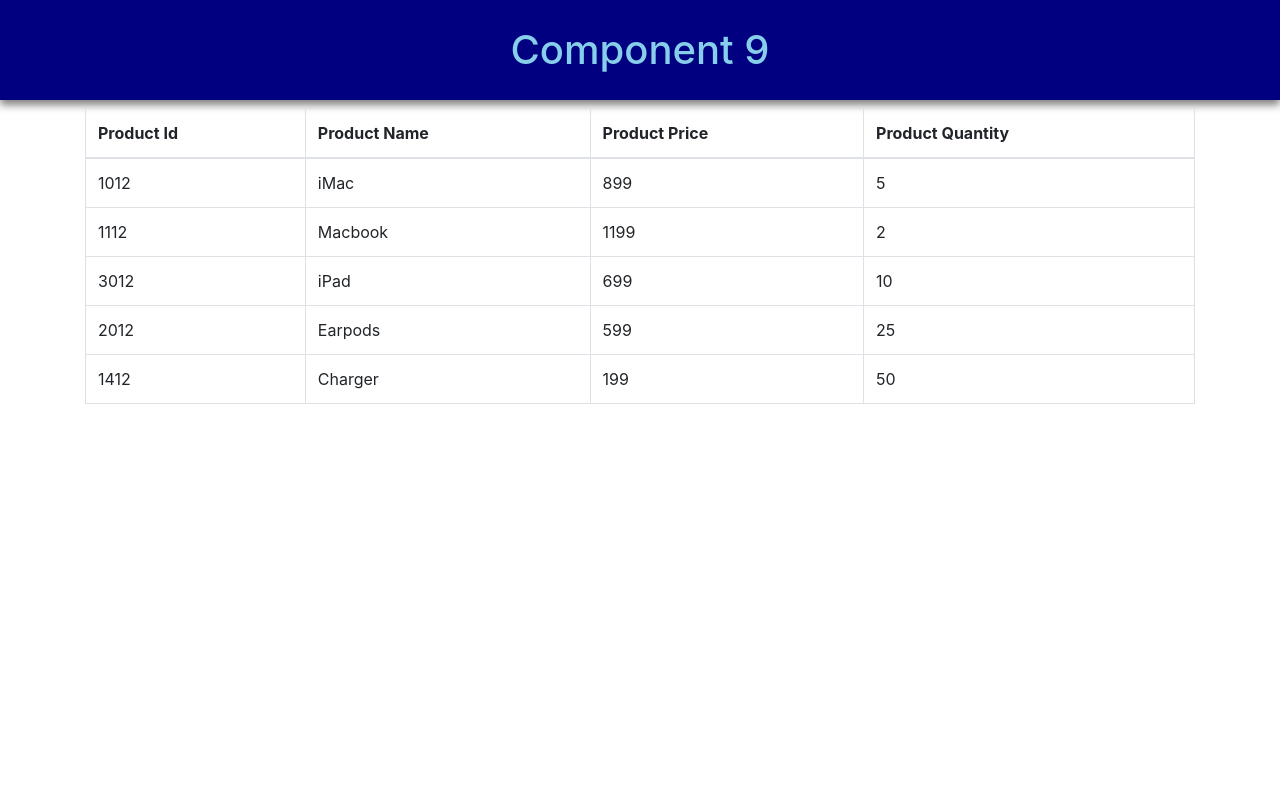
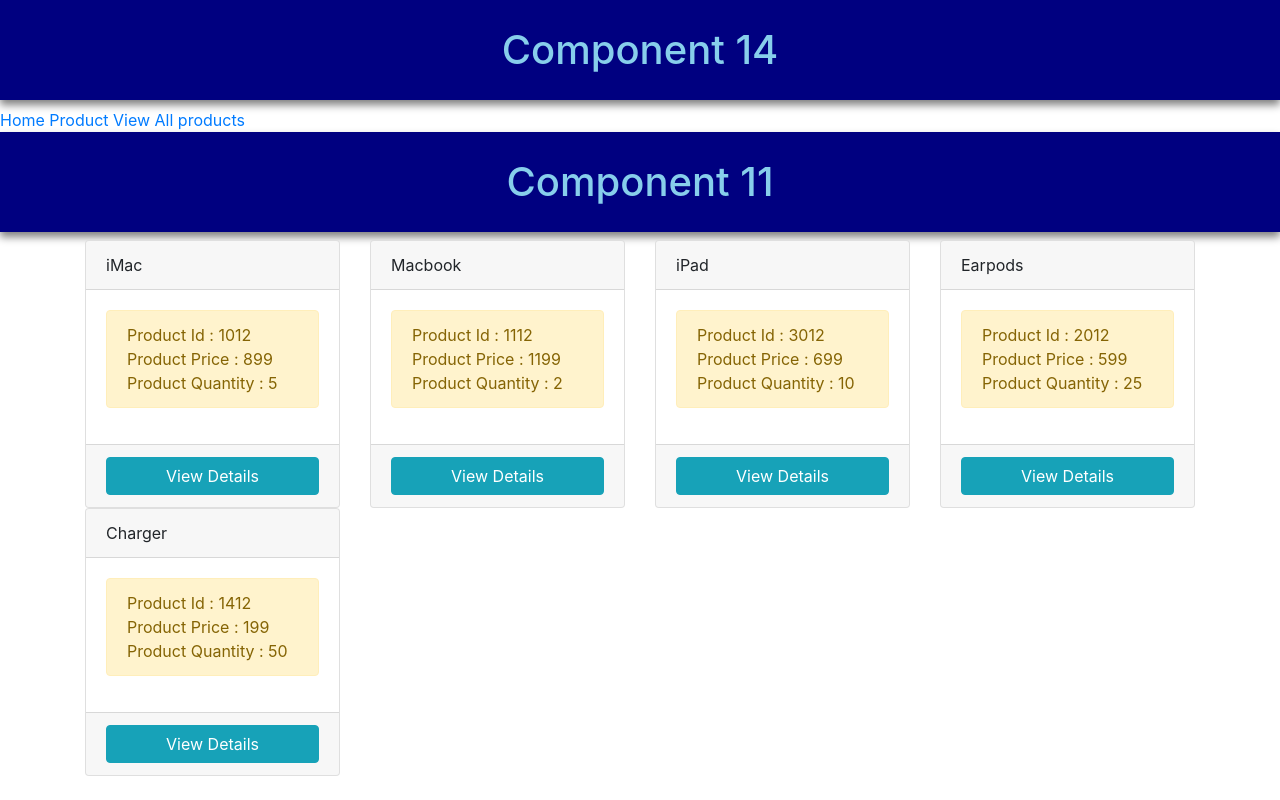
Before and after one commit to abhayraj81/FSD-MERN, a React (Vite) app in the folder React/myFirstApp/: page /products in a window 1280 px wide. Built offline with nearby package versions, Linux system fonts and the light colour scheme.

Commit message:
Modular Component

```diff
--- a/React/myFirstApp/package.json
+++ b/React/myFirstApp/package.json
@@ -11,7 +11,8 @@
   },
   "dependencies": {
     "react": "^19.2.8",
-    "react-dom": "^19.2.8"
+    "react-dom": "^19.2.8",
+    "react-router-dom": "^7.18.2"
   },
   "devDependencies": {
     "@eslint/js": "^10.0.1",
--- a/React/myFirstApp/src/App.jsx
+++ b/React/myFirstApp/src/App.jsx
@@ -11,14 +11,20 @@
 import Comp7 from './myComp07-ternary-conditional-rendering'
 import Comp8 from './myComp08-array-map-rendering'
 import Comp9 from './myComp09-dynamic-table-rendering'
+import Comp10 from './myComp10-parent-child'
+import Comp11 from './myComp11-cards'
+import Comp12 from './myComp12'
+import Comp13 from './myComp13'
+import ShowDetails from './myComp13'
+import Comp14 from './myComp14'
 //import './App.css'
 
-function App() {
-  const [count, setCount] = useState(0)
+function App() {  const [count, setCount] = useState(0)
 
   return (
     <>
-    <Comp9/>
+    <Comp14/>
+
       {/* <section id="center">
         <div className="hero">
           <img src={heroImg} className="base" width="170" height="179" alt="" />
--- a/React/myFirstApp/src/main.jsx
+++ b/React/myFirstApp/src/main.jsx
@@ -1,10 +1,13 @@
 import { StrictMode } from 'react'
 import { createRoot } from 'react-dom/client'
+import { BrowserRouter } from 'react-router-dom'
 //import './index.css'
 import App from './App.jsx'
 
 createRoot(document.getElementById('root')).render(
   <StrictMode>
+    <BrowserRouter>
     <App />
+    </BrowserRouter>
   </StrictMode>,
 )
--- /dev/null
+++ b/React/myFirstApp/src/myComp10-parent-child.jsx
@@ -0,0 +1,35 @@
+function ChildComponent({children,name,age})
+{
+    // console.log(props);
+    return(<>
+        <h3 align="center">Child Component</h3>
+        {name}
+        {children}
+    </>
+    )
+}
+function Comp10(){
+
+    let myCss = {
+        backgroundColor:"navy",
+        color:"skyblue",
+        textAlign:"center",
+        lineHeight:"100px",
+        boxShadow:"0 5px 8px grey"
+    };
+
+    return(
+        <>
+            <h1 style={myCss} align="center">Component 10</h1>
+            <ChildComponent age = {34} name = {"Virat"} >
+                <p>
+                    Lorem ipsum dolor sit amet consectetur adipisicing elit. In, similique!
+                    <button>Button</button>
+                </p>
+            </ChildComponent>
+
+
+        </>
+    );
+}
+export default Comp10
--- /dev/null
+++ b/React/myFirstApp/src/myComp11-cards.jsx
@@ -0,0 +1,59 @@
+import {Link} from 'react-router-dom'
+
+function Mycard( {product} )
+{
+    return(<>
+        <div className="card">
+            <div className="card-header">{product.proName}</div>
+            <div className="card-body">
+                <p className="alert alert-warning">
+                    Product Id : {product.proID} <br/>
+                    Product Price : {product.proPrice} <br/>
+                    Product Quantity : {product.proQty} <br/>
+                </p>
+            </div>
+            <div className="card-footer">
+                <Link to={`/details/${product.proID}`} className="btn btn-info btn-block">
+                    View Details
+                </Link>
+            </div>
+
+        </div>
+    </>)
+}
+
+function Comp11(){
+    let myCss = {
+        backgroundColor:"navy",
+        color:"skyblue",
+        textAlign:"center",
+        lineHeight:"100px",
+        boxShadow:"0 5px 8px grey"
+    }
+    const productDetails = [
+        {proID: 1012 , proName: "iMac" ,    proPrice: 899,  proQty:5},
+        {proID: 1112 , proName: "Macbook" , proPrice: 1199, proQty:2},
+        {proID: 3012 , proName: "iPad" ,    proPrice: 699,  proQty:10},
+        {proID: 2012 , proName: "Earpods" , proPrice: 599,  proQty:25},
+        {proID: 1412 , proName: "Charger" , proPrice: 199,  proQty:50},
+    ];
+
+    return (
+        <>
+            <h1 style={myCss} align="center">Component 11</h1>
+
+            <div className="container">
+                {productDetails.length > 0 && (
+                <div className="row">
+                    {productDetails.map((product) => (
+                        <div className="col-lg-3 col-md-4 col-sm-6">
+                            <Mycard product={product}/>
+                        </div>
+                    ))}
+                </div>
+                )}
+            </div>
+        </>
+    );
+}
+export default Comp11
--- /dev/null
+++ b/React/myFirstApp/src/myComp12.jsx
@@ -0,0 +1,46 @@
+import {Routes, Route} from 'react-router-dom'
+import Comp1 from './myComp01-basic-component';
+import Comp2 from './myComp02-component-with-text';
+import ShowDetails from './myComp13';
+
+
+
+function ChildComponent({children,name,age})
+{
+    // console.log(props);
+    return(<>
+        <h3 align="center">Child Component</h3>
+        {name}
+        {children}
+    </>
+    )
+}
+function Comp12(){
+
+    let myCss = {
+        backgroundColor:"navy",
+        color:"skyblue",
+        textAlign:"center",
+        lineHeight:"100px",
+        boxShadow:"0 5px 8px grey"
+    };
+
+    return(
+        <>
+        <Routes>
+            <Route path = '/' element = {<Comp1/>} />
+            <Route path = '/home' element = {<Comp2/>} />
+            <Route path = '/details/:id' element = {<ShowDetails/>} />
+        </Routes>
+            <h1 style={myCss} align="center">Component 12</h1>
+            <ChildComponent age = {34} name = {"Virat"} >
+                <p>
+                    Lorem ipsum dolor sit amet consectetur adipisicing elit. In, similique!
+                    <button>Button</button>
+                </p>
+            </ChildComponent>
+
+        </>
+    );
+}
+export default Comp12
--- /dev/null
+++ b/React/myFirstApp/src/myComp13.jsx
@@ -0,0 +1,26 @@
+import { useParams } from 'react-router-dom';
+
+function ShowDetails(){
+
+    let myCss = {
+        backgroundColor:"navy",
+        color:"skyblue",
+        textAlign:"center",
+        lineHeight:"100px",
+        boxShadow:"0 5px 8px grey"
+    };
+
+    const {id} = useParams();
+
+
+    return(
+        <>
+
+            <h1 style={myCss} align="center">Products Details</h1>
+            {/*{params.id}*/}
+            {id}
+
+        </>
+    );
+}
+export default ShowDetails;
--- /dev/null
+++ b/React/myFirstApp/src/myComp14.jsx
@@ -0,0 +1,35 @@
+import {Routes, Route, Link} from 'react-router-dom'
+import Comp1 from './myComp01-basic-component';
+import Comp2 from './myComp02-component-with-text';
+import Comp11 from './myComp11-cards';
+import ShowDetails from './myComp13';
+
+function Comp14(){
+
+    let myCss = {
+        backgroundColor:"navy",
+        color:"skyblue",
+        textAlign:"center",
+        lineHeight:"100px",
+        boxShadow:"0 5px 8px grey"
+    };
+
+    return(
+        <>
+        <h1 style={myCss} align="center">Component 14</h1>
+        <Link to="/home"> Home </Link>
+        <Link to="/details/1001"> Product </Link>
+        <Link to="/products"> View All products </Link>
+
+        <Routes>
+            <Route path = '/' element = {<Comp1/>} />
+            <Route path = '/home' element = {<Comp2/>} />
+
+            <Route path = '/products' element = {<Comp11/>} />
+            <Route path = '/details/:id' element = {<ShowDetails />} />
+        </Routes>
+
+        </>
+    );
+}
+export default Comp14;
```
Also changed, not shown: 1 other file (tests, documents, lock files or other folders).
